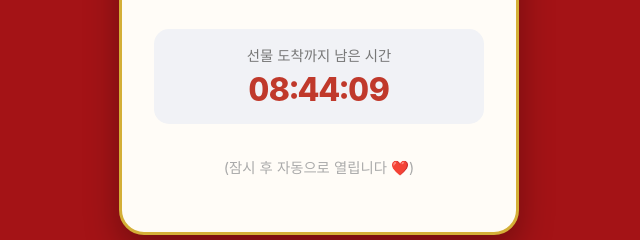
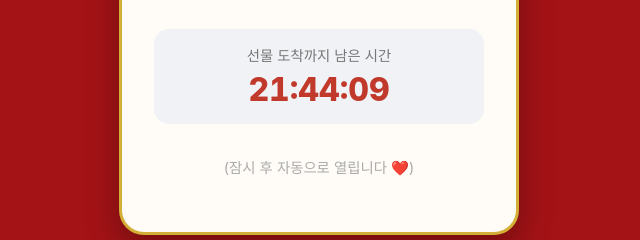
Before and after one commit to kimhoeeon/event, a plain HTML site: page index.html in a window 1280 px wide. Shown: the part 418-658 px from the top of the page, 321-961 px from the left. Drawn offline with Linux system fonts and the light colour scheme.

Commit message:
Update index.html

```diff
--- a/index.html
+++ b/index.html
@@ -198,7 +198,7 @@
         // =================================================================
         // [필수] 예약 이체 시간으로 수정하세요! (YYYY-MM-DDTHH:mm:ss 형식)
         // 테스트를 위해 임시로 2025년 크리스마스 이브로 설정해 두었습니다.
-        const TARGET_DATE = new Date('2025-12-24T11:00:00');
+        const TARGET_DATE = new Date('2025-12-25T00:00:00');
         // =================================================================
 
         function updateTimer() {
```
